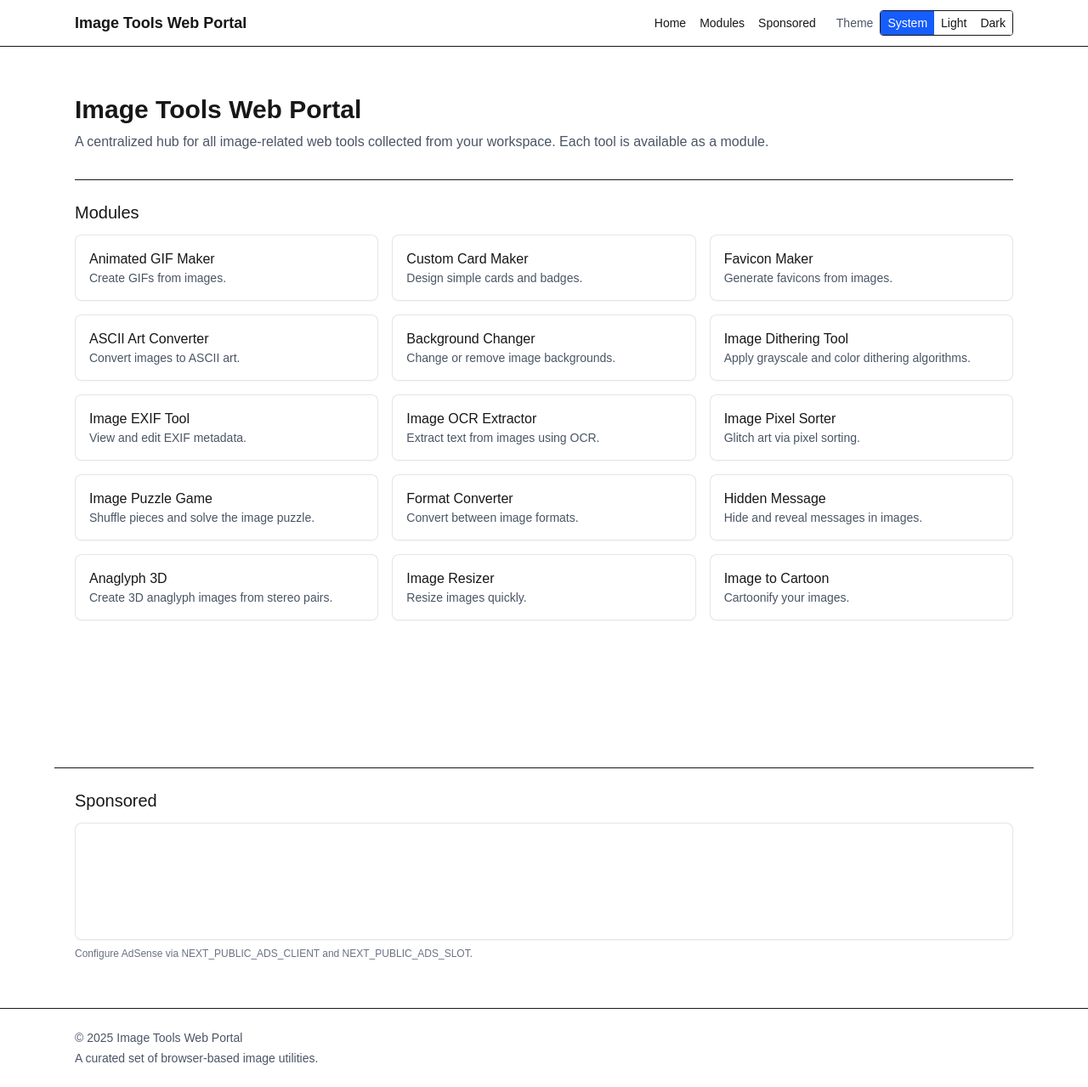
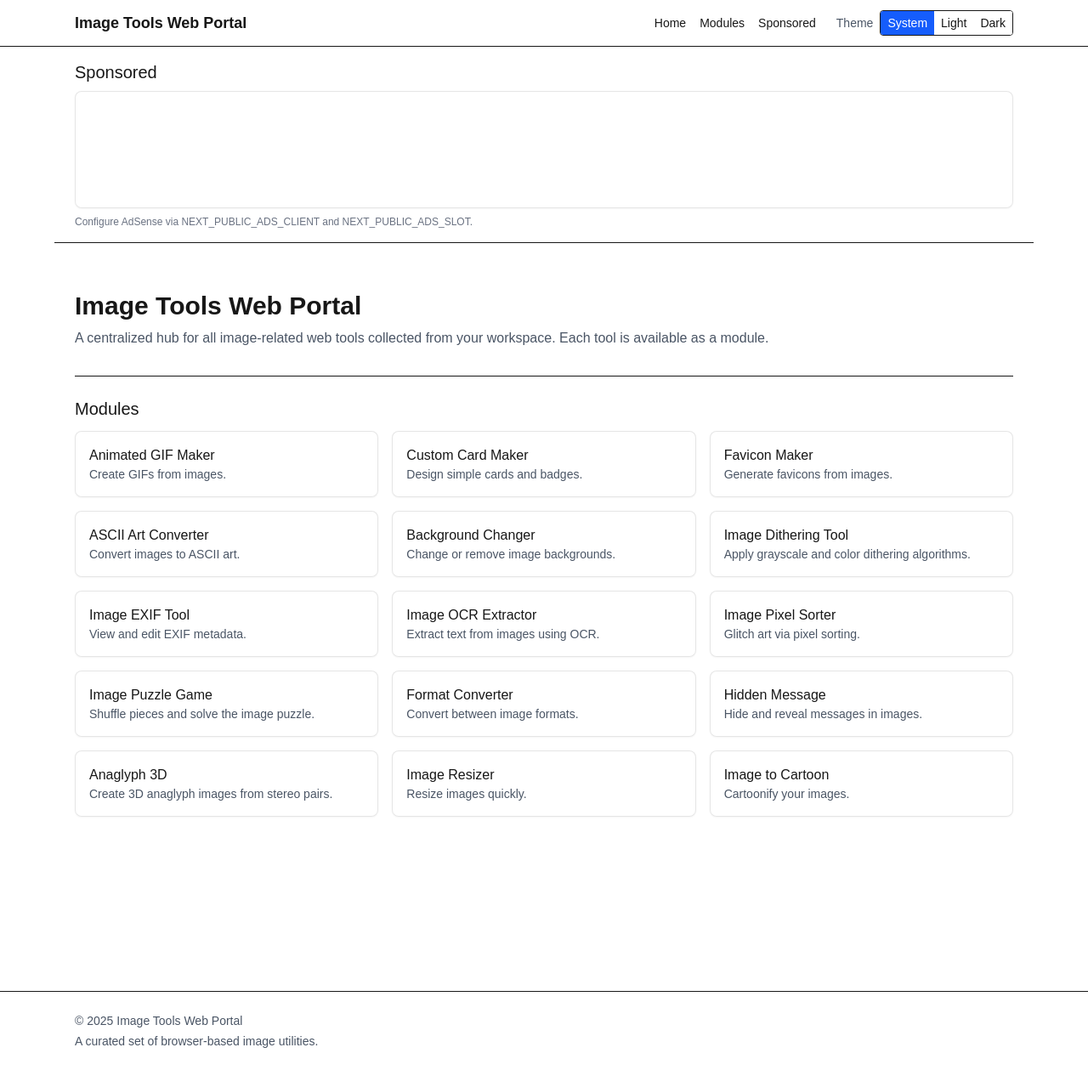
Before and after one commit to mkamalhussain/imagetoolswebportal, a Next.js app: page / in a window 1280 px wide. Shown: the whole page at 85% size. Built offline with nearby package versions, Linux system fonts and the light colour scheme.

Commit message:
UX: move Sponsored section under header to keep ad above the fold

```diff
--- a/src/app/layout.tsx
+++ b/src/app/layout.tsx
@@ -42,17 +42,19 @@ export default function RootLayout({
           </div>
         </header>
 
-        <div className="max-w-6xl mx-auto w-full px-6 py-6">
-          {children}
-        </div>
-
-        <section id="sponsored" className="max-w-6xl mx-auto w-full px-6 py-6 border-t">
-          <h2 className="text-xl font-medium mb-3">Sponsored</h2>
+        {/* Sponsored section moved directly below the header to keep it above the fold */}
+        <section id="sponsored" className="max-w-6xl mx-auto w-full px-6 py-4 border-b">
+          <h2 className="text-xl font-medium mb-2">Sponsored</h2>
           <div className="card p-2">
             <AdSense className="w-full" style={{ display: 'block', minHeight: 120 }} />
           </div>
           <p className="text-xs text-gray-500 mt-2">Configure AdSense via NEXT_PUBLIC_ADS_CLIENT and NEXT_PUBLIC_ADS_SLOT.</p>
         </section>
+
+        <div className="max-w-6xl mx-auto w-full px-6 py-6">
+          {children}
+        </div>
+
 
         <footer className="border-t mt-8">
           <div className="max-w-6xl mx-auto px-6 py-6 text-sm text-gray-600 dark:text-gray-400">
```
Also changed, not shown: 1 other file (tests, documents, lock files or other folders).
